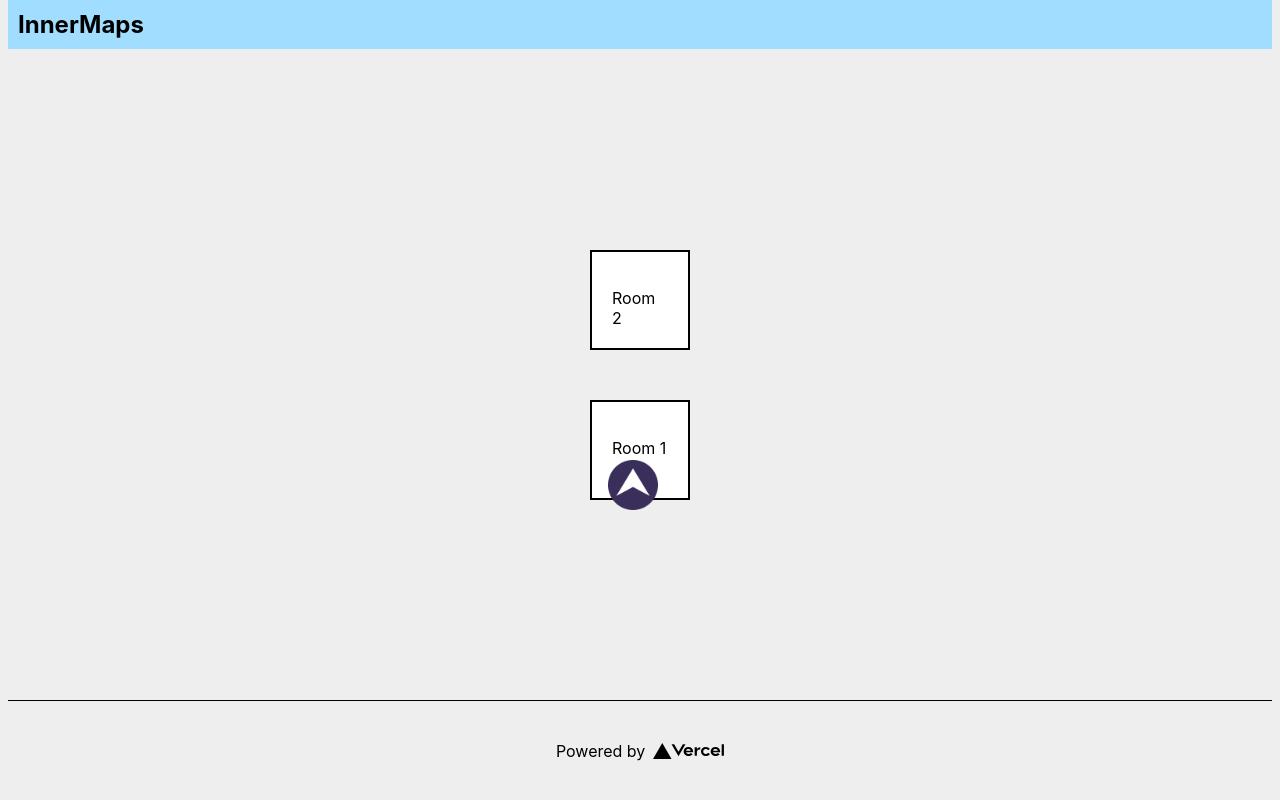
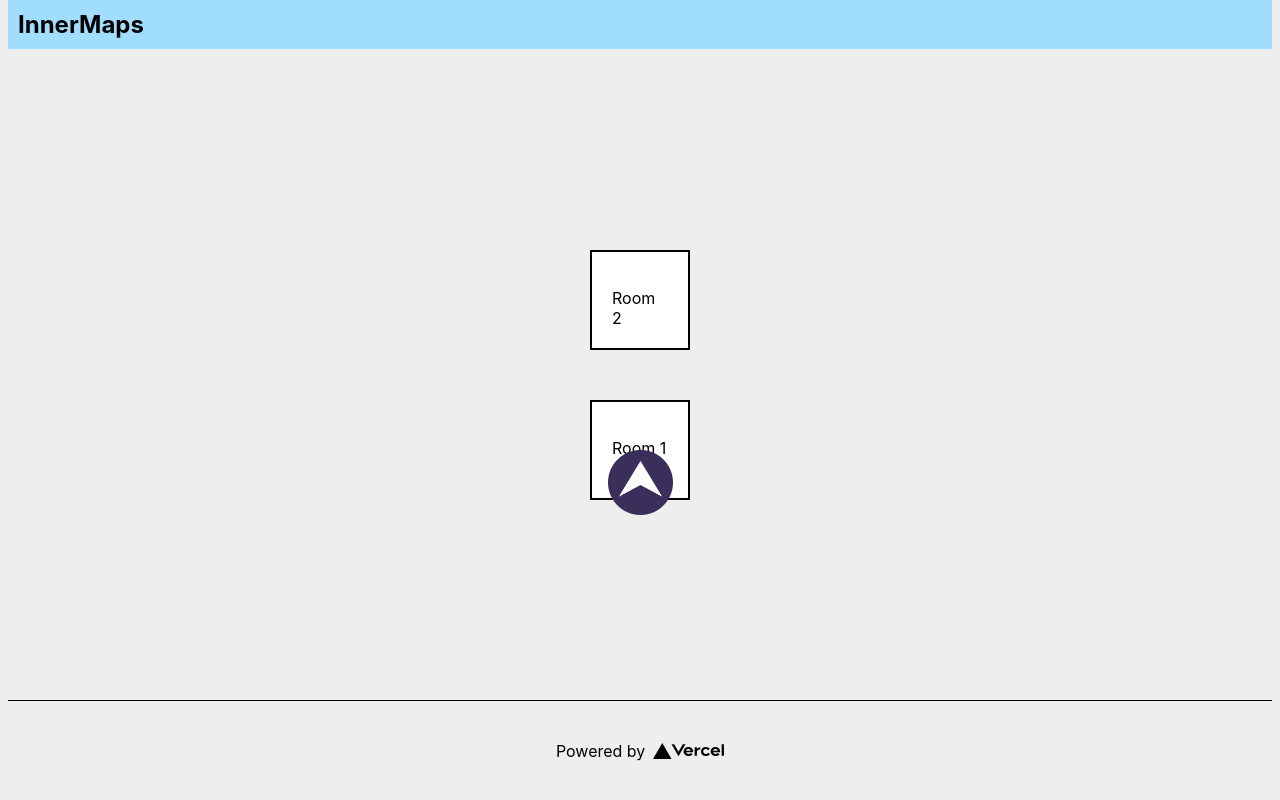
Before and after one commit to Suspiria1/mapping-app, a Next.js app in the folder nextjs-blog/: page / in a window 1280 px wide. Built offline with nearby package versions, Linux system fonts and the light colour scheme.

Commit message:
adjust the arrow (up by 10px)

```diff
--- a/nextjs-blog/styles/Home.module.css
+++ b/nextjs-blog/styles/Home.module.css
@@ -71,7 +71,7 @@
 .arrowContainer {
     position: absolute;
     top: calc(
-        50% + 60px
+        50% + 50px
     ); /* Adjust this value to vertically center the arrow */
     left: calc(
         50% - 32.5px
@@ -80,7 +80,7 @@
 }
 
 .arrow {
-    width: 50px;
+    width: 65px;
     height: auto;
     transform: rotate(-90deg);
 }
```
